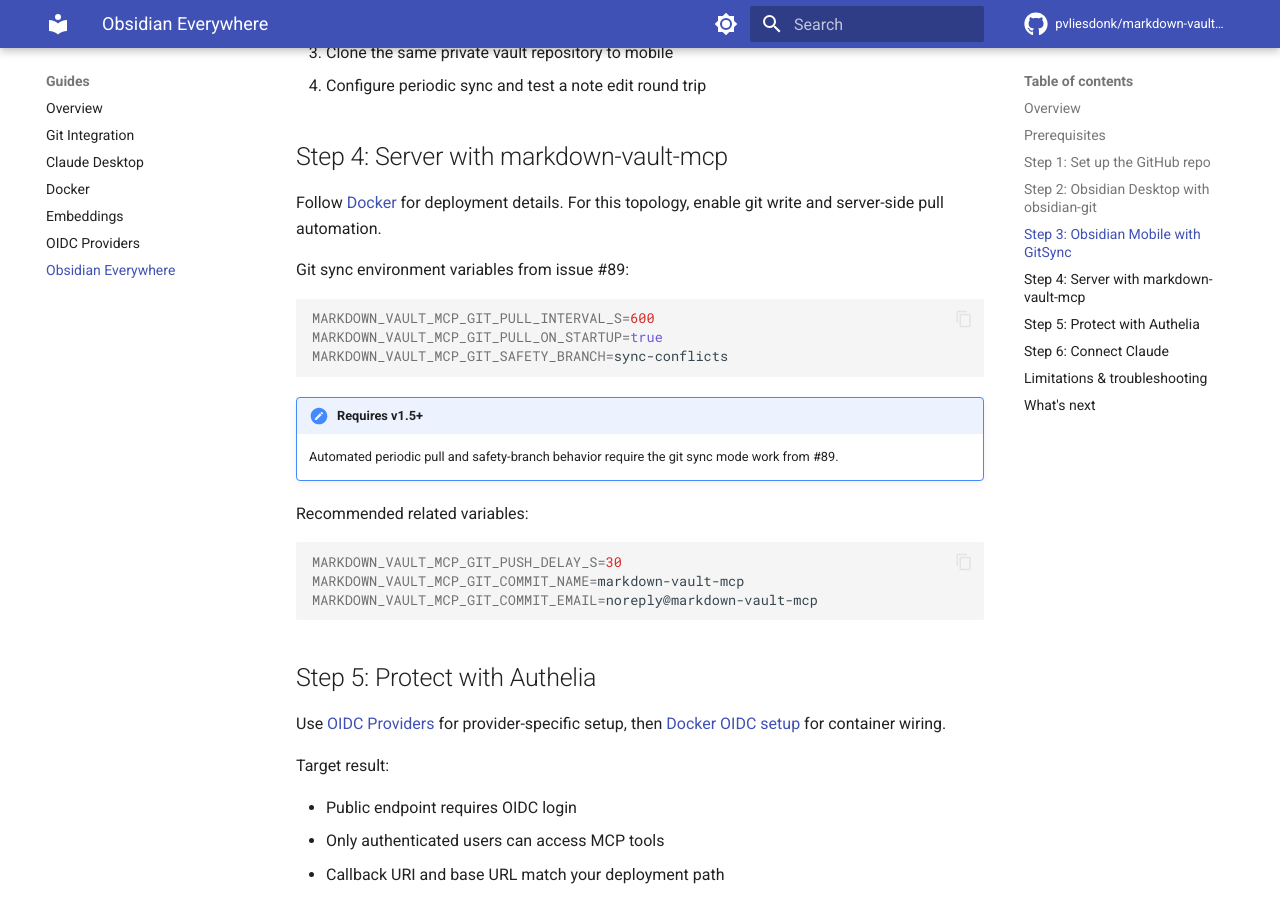
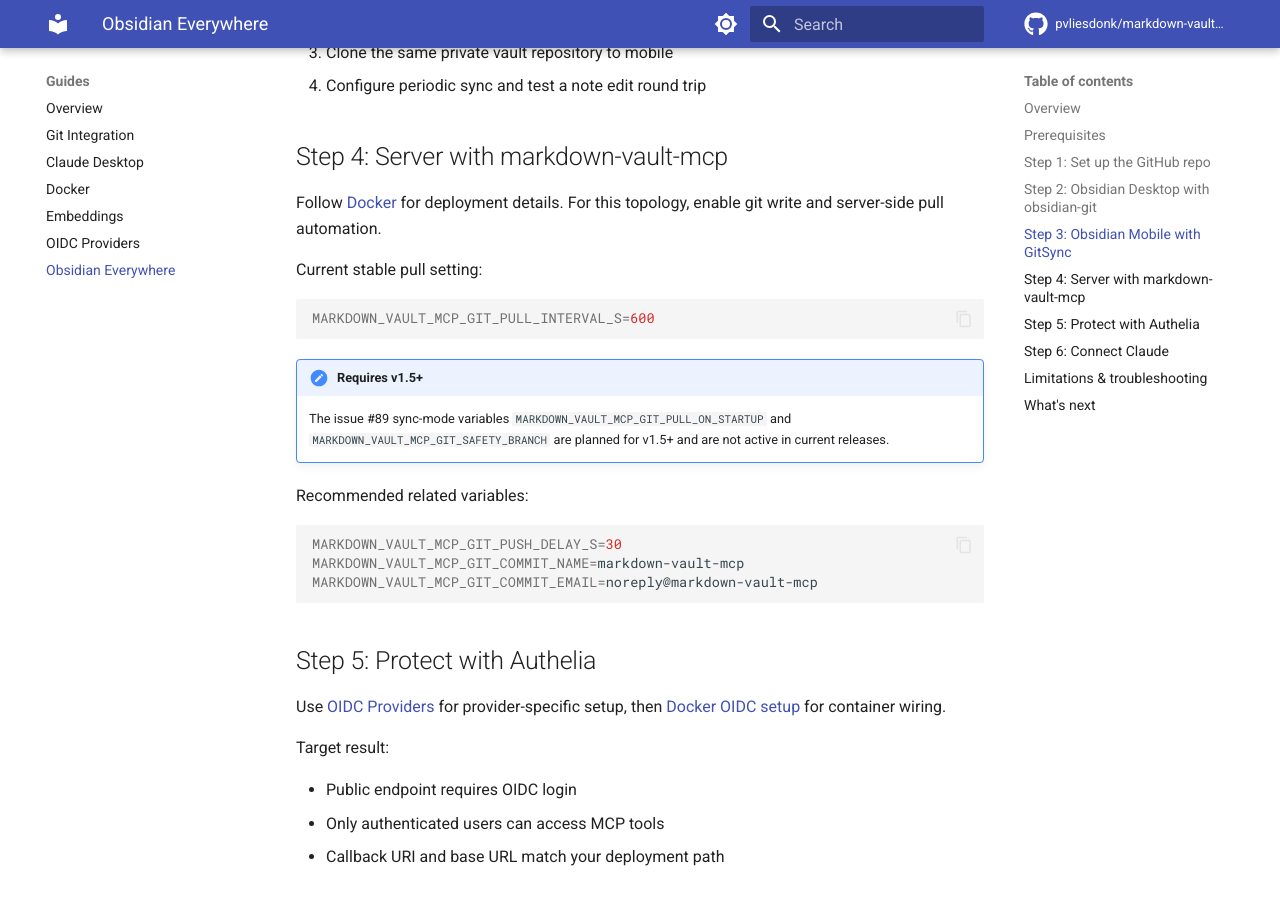
Before and after one commit to pvliesdonk/markdown-mcp, an MkDocs documentation site: the page built from docs/guides/obsidian-everywhere.md, in a window 1280 px wide and 900 px high, scrolled down 2139 px. Built offline with MkDocs 1.6.1 and Material for MkDocs 9.7.7, drawn with Linux system fonts in a browser that asks for light colours; comment, search, counter and statistics services are not loaded.

Commit message:
docs: address PR feedback on JWT wording and git sync vars

````diff
--- a/docs/guides/obsidian-everywhere.md
+++ b/docs/guides/obsidian-everywhere.md
@@ -88,16 +88,14 @@ This setup gives you one vault, accessible everywhere:
 
 Follow [Docker](docker.md) for deployment details. For this topology, enable git write and server-side pull automation.
 
-Git sync environment variables from issue #89:
+Current stable pull setting:
 
 ```bash
 MARKDOWN_VAULT_MCP_GIT_PULL_INTERVAL_S=600
-MARKDOWN_VAULT_MCP_GIT_PULL_ON_STARTUP=true
-MARKDOWN_VAULT_MCP_GIT_SAFETY_BRANCH=sync-conflicts
 ```
 
 !!! note "Requires v1.5+"
-    Automated periodic pull and safety-branch behavior require the git sync mode work from #89.
+    The issue #89 sync-mode variables `MARKDOWN_VAULT_MCP_GIT_PULL_ON_STARTUP` and `MARKDOWN_VAULT_MCP_GIT_SAFETY_BRANCH` are planned for v1.5+ and are not active in current releases.
 
 Recommended related variables:
 
````
Also changed, not shown: docs/guides/oidc-providers.md (+1 -1 lines).
